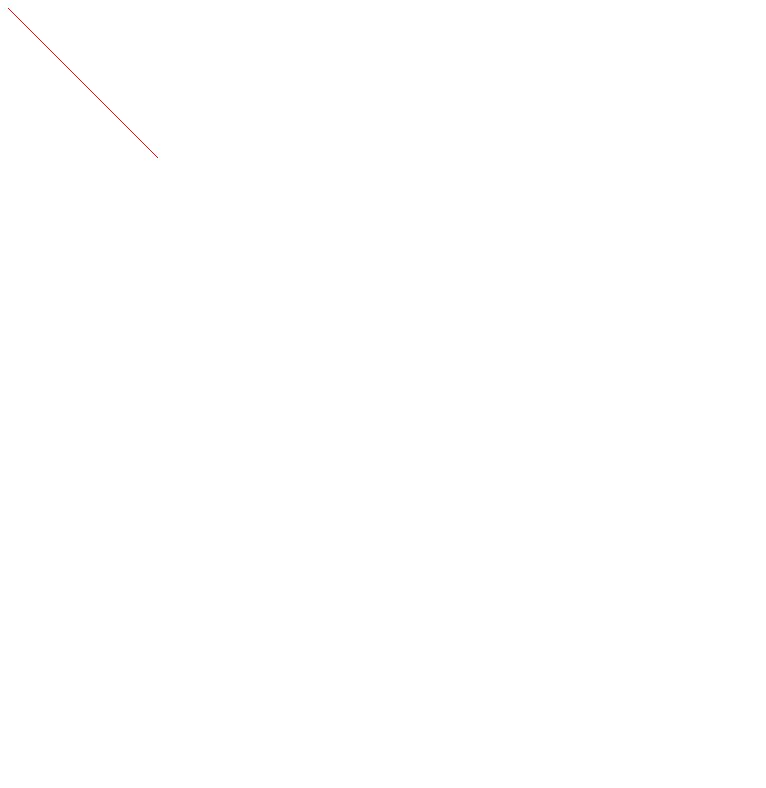
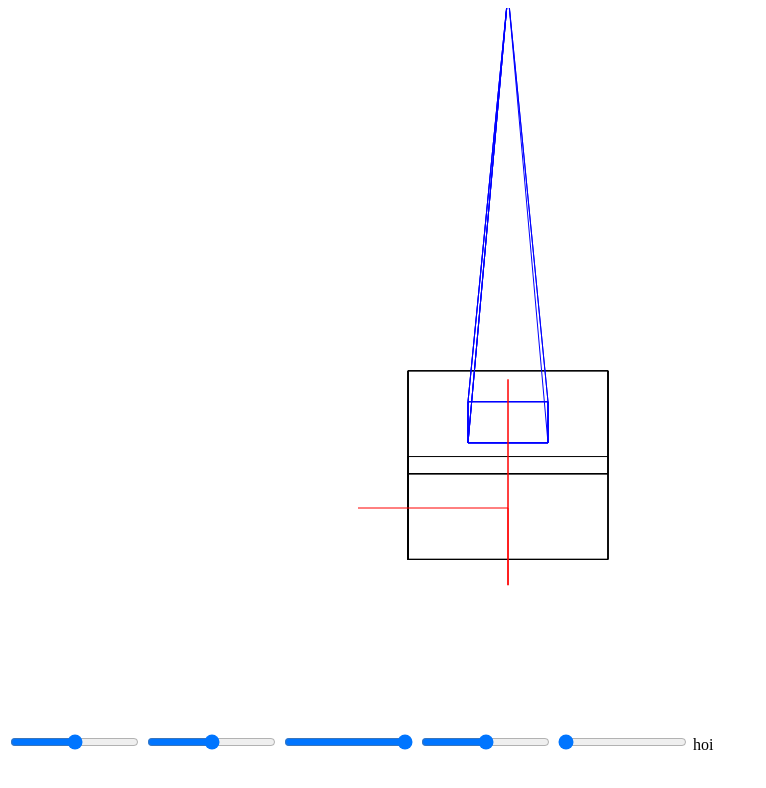
Before and after one commit to ncheng8/CS-559, a plain HTML site: page p3/treedee.html in a window 1280 px wide. Shown: the whole page, without its empty margins (0-766 px from the left). Drawn offline with Linux system fonts and the light colour scheme.

Commit message:
Crane with base, two rotation points and bending capability

```diff
--- a/p3/treedee.html
+++ b/p3/treedee.html
@@ -5,6 +5,12 @@
 	<title>Ledo's Dankhammer</title>
 	<canvas id = "myCanvas" width = "1280" height = "720"></canvas><br/>
 	<script src="twgl-full.min.js"></script>
+	<input id="slider1" type="range" min="-100" max="100" />
+	<input id="slider2" type="range" min="-100" max="100" />
+	<input id="slider3" type="range" min="30" max="100" />
+	<input id="slider4" type="range" min="-100" max="100" />
+	<input id="slider5" type="range" min="0" max="100" />
+	hoi
 </head>
 <body>
 </body>
@@ -13,35 +19,94 @@
 		var canvas = document.getElementById("myCanvas");
 		var context = canvas.getContext('2d');
 		var m4 = twgl.m4;
+		///*
+		var slider1 = document.getElementById('slider1');
+		slider1.value = 0;
+		var slider2 = document.getElementById('slider2');
+		slider2.value = 0;
+		var slider3 = document.getElementById('slider3');
+		slider3.value = 100;
+		var slider4 = document.getElementById('slider4');
+		slider4.value = 0;
+		var slider5 = document.getElementById('slider5');
+		slider5.value = 0;
+		//*/
 
 		function draw() {
 			canvas.width = canvas.width;
+			var a1 = slider1.value*0.01*Math.PI;
+			var a2 = slider2.value*0.01*Math.PI;
+			var a3 = slider3.value*0.005*Math.PI;
+			var a4 = slider4.value*0.01*Math.PI;
+			var a5 = slider4.value * 10;
+			var axis = [0,0,1];
 
 			function moveToTx(x,y,z,Tx) {
 				var loc = [x,y,z];
 				var locTx = m4.transformPoint(Tx,loc);
-				context.moveTo(locTx[0]+250,-locTx[1]+250);
+				context.moveTo(locTx[0]+500,-locTx[1]+500);
 			}
 			function lineToTx(x,y,z,Tx) {
 				var loc = [x,y,z];
 				var locTx = m4.transformPoint(Tx,loc);
-				context.lineTo(locTx[0]+250,-locTx[1]+250);
+				context.lineTo(locTx[0]+500,-locTx[1]+500);
 			}
+			function drawAxes(Tx,color) {
+				context.strokeStyle = color;
+				context.beginPath();
+				moveToTx(0,0,0,Tx);lineToTx(150,0,0,Tx);context.stroke();
+				moveToTx(0,0,0,Tx);lineToTx(0,150,0,Tx);context.stroke();
+				moveToTx(0,0,0,Tx);lineToTx(0,0,150,Tx);context.stroke();
+			}
+			function base(Tx, color) {
+				context.strokeStyle = color;
+				context.beginPath();
+				moveToTx(100,0,100,Tx); lineToTx(-100,0,100,Tx); context.stroke();
+				moveToTx(100,0,100,Tx); lineToTx(100,0,-100,Tx); context.stroke();
+				moveToTx(100,0,100,Tx); lineToTx(100,100,100,Tx); context.stroke();
+				moveToTx(100,100,100,Tx); lineToTx(100,100,-100,Tx); context.stroke();
+				moveToTx(100,100,100,Tx); lineToTx(-100,100,100,Tx); context.stroke();
+				lineToTx(-100,100,-100,Tx); lineToTx(100,100,-100,Tx); context.stroke();
+				lineToTx(100,0,-100,Tx); lineToTx(-100,0,-100,Tx); lineToTx(-100,100,-100,Tx); context.stroke();
+				moveToTx(-100,0,-100,Tx); lineToTx(-100,0,100,Tx); lineToTx(-100,100,100,Tx); context.stroke();
+			}
+			function neck(Tx, color) {
+				context.strokeStyle = color;
+				context.beginPath();
+				moveToTx(40,0,40,Tx); lineToTx(-40,0,40,Tx); lineToTx(-40,0,-40,Tx);
+				lineToTx(40,0,-40,Tx); lineToTx(40,0,40,Tx); context.stroke();
+				var convergence = [0,500*Math.sin(a3),500*Math.cos(a3)];
+				lineToTx(convergence[0], convergence[1], convergence[2],Tx); context.stroke();
+				moveToTx(-40,0,40,Tx); lineToTx(convergence[0], convergence[1], convergence[2],Tx); context.stroke();
+				moveToTx(-40,0,-40,Tx); lineToTx(convergence[0], convergence[1], convergence[2],Tx); context.stroke();
+				moveToTx(40,0,-40,Tx); lineToTx(convergence[0], convergence[1], convergence[2],Tx); context.stroke();
+			}
+			//var origin = m4.translation([0,0,0]);
+			var Tmodel=m4.axisRotation(axis,a2);
 
-			var potato = m4.translation(250, 250, 250);
-			context.strokeStyle = "red";
-			context.beginPath();
-			moveToTx(0,0,0,potato);
-			lineToTx(150,150,0, potato);
-			context.stroke();
+			var eye=[500*Math.cos(a1),300,500*Math.sin(a1)];
+			var target=[0,0,0];
+			var up=[0,1,0];
+			var Tcamera=m4.inverse(m4.lookAt(eye,target,up));
+    		var Tmodelorigin=m4.multiply(Tmodel,Tcamera);
 
-			context.beginPath();
-			context.moveTo(0,0);
-			context.lineTo(150,150);
-			context.stroke();
+			//var zoom = [.1, .1, .1];
+
+			var yaxis = [0,1,0];
+			var T1 = m4.multiply(m4.translation([0,100,0]), Tmodelorigin);
+			var T11 = m4.multiply(m4.axisRotation(yaxis, a4), T1);
+
+			base(Tmodelorigin,"black");
+			neck(T11, "blue");
+			drawAxes(Tcamera,"red");
 		}
-		<!--slider1.addEventListener("input",draw);-->
+		slider1.addEventListener("input",draw);
+		slider2.addEventListener("input",draw);
+		slider3.addEventListener("input",draw);
+		slider4.addEventListener("input",draw);
+		slider5.addEventListener("input",draw);
 		draw();
 	};
 	</script>
+
 </html>
```
